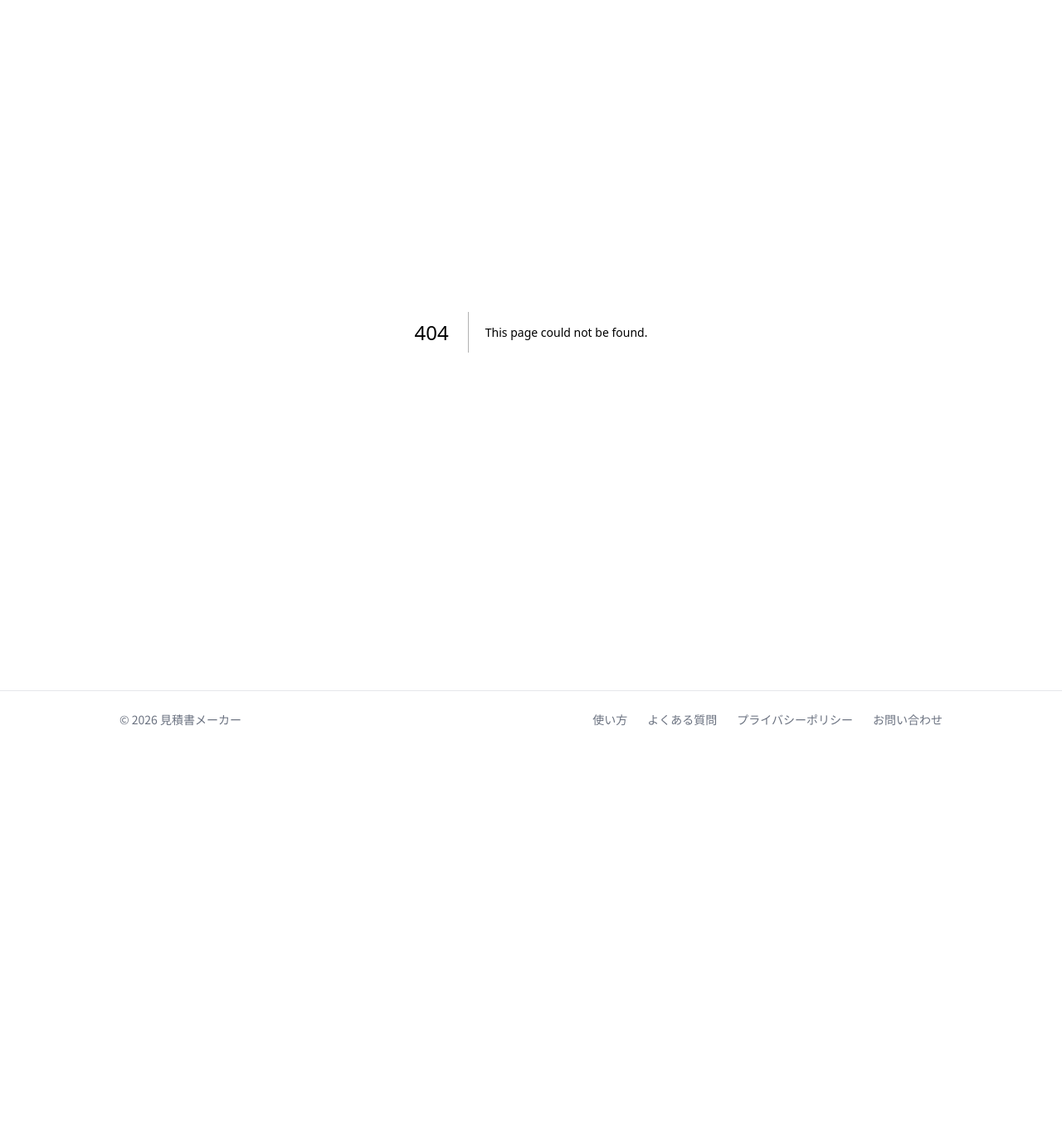
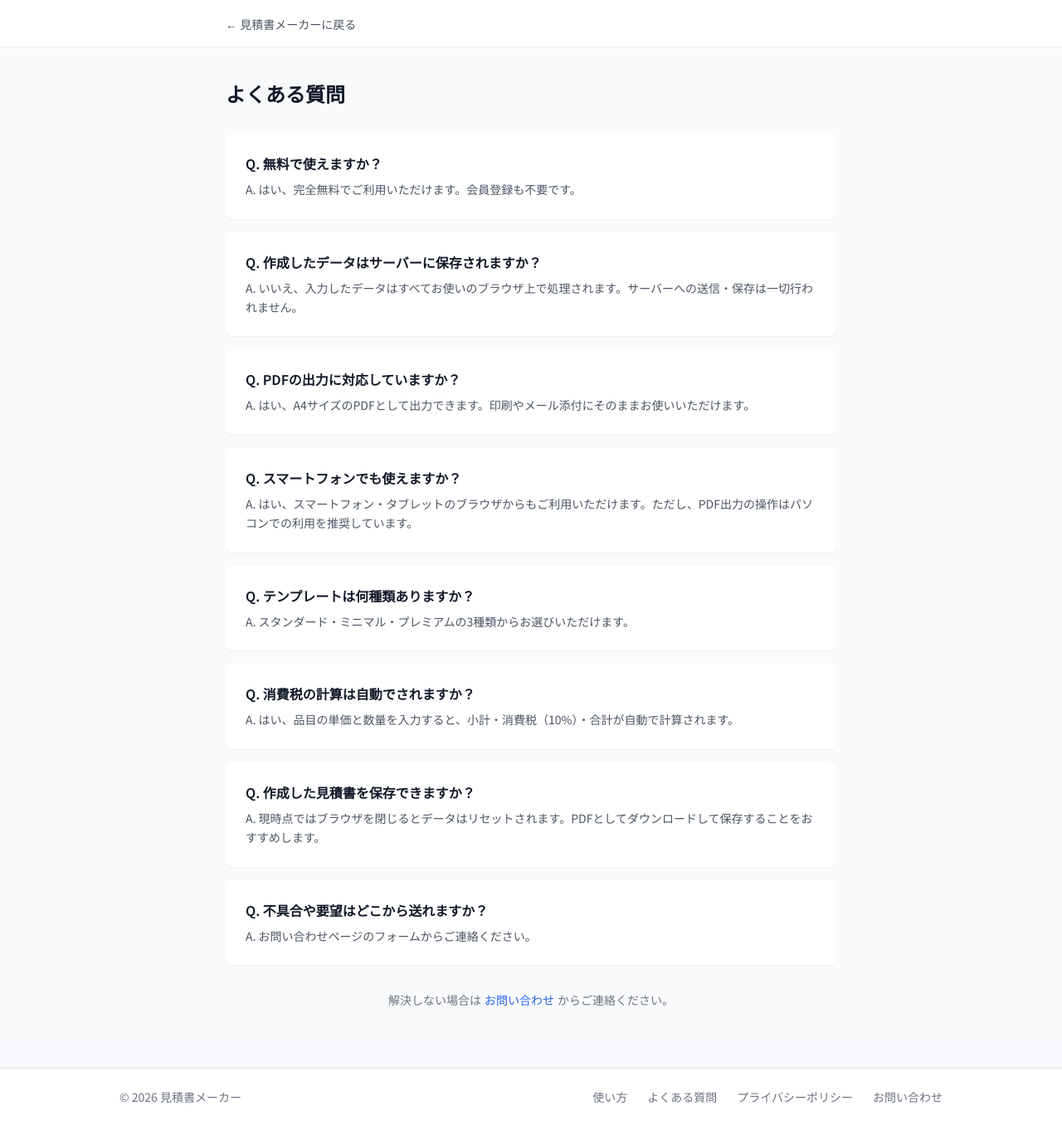
Before and after one commit to cha1tirou/mitsumori-maker, a Next.js app: page /faq in a window 1280 px wide. Before the commit this address had no page. Shown: the whole page at 83% size. Before the commit the page ends 901 px from the top, so only its background shows below. Built offline with nearby package versions, Linux system fonts and the light colour scheme.

Commit message:
Add faq page

```diff
--- /dev/null
+++ b/src/app/faq/page.tsx
@@ -0,0 +1,74 @@
+import type { Metadata } from "next";
+import Link from "next/link";
+
+export const metadata: Metadata = {
+  title: "よくある質問 | 見積書メーカー",
+  description: "見積書メーカーに関するよくある質問をまとめました。",
+};
+
+const faqs = [
+  {
+    q: "無料で使えますか？",
+    a: "はい、完全無料でご利用いただけます。会員登録も不要です。",
+  },
+  {
+    q: "作成したデータはサーバーに保存されますか？",
+    a: "いいえ、入力したデータはすべてお使いのブラウザ上で処理されます。サーバーへの送信・保存は一切行われません。",
+  },
+  {
+    q: "PDFの出力に対応していますか？",
+    a: "はい、A4サイズのPDFとして出力できます。印刷やメール添付にそのままお使いいただけます。",
+  },
+  {
+    q: "スマートフォンでも使えますか？",
+    a: "はい、スマートフォン・タブレットのブラウザからもご利用いただけます。ただし、PDF出力の操作はパソコンでの利用を推奨しています。",
+  },
+  {
+    q: "テンプレートは何種類ありますか？",
+    a: "スタンダード・ミニマル・プレミアムの3種類からお選びいただけます。",
+  },
+  {
+    q: "消費税の計算は自動でされますか？",
+    a: "はい、品目の単価と数量を入力すると、小計・消費税（10%）・合計が自動で計算されます。",
+  },
+  {
+    q: "作成した見積書を保存できますか？",
+    a: "現時点ではブラウザを閉じるとデータはリセットされます。PDFとしてダウンロードして保存することをおすすめします。",
+  },
+  {
+    q: "不具合や要望はどこから送れますか？",
+    a: "お問い合わせページのフォームからご連絡ください。",
+  },
+];
+
+export default function FaqPage() {
+  return (
+    <div className="min-h-screen bg-gray-50">
+      <header className="bg-white border-b border-gray-200">
+        <div className="max-w-3xl mx-auto px-4 py-4">
+          <Link href="/" className="text-gray-600 hover:text-gray-900 text-sm">
+            ← 見積書メーカーに戻る
+          </Link>
+        </div>
+      </header>
+      <main className="max-w-3xl mx-auto px-4 py-10">
+        <h1 className="text-2xl font-bold text-gray-900 mb-8">よくある質問</h1>
+        <div className="space-y-4">
+          {faqs.map((faq, i) => (
+            <div key={i} className="bg-white rounded-lg shadow-sm p-6">
+              <h2 className="font-semibold text-gray-900 mb-2">Q. {faq.q}</h2>
+              <p className="text-gray-600 text-sm leading-relaxed">A. {faq.a}</p>
+            </div>
+          ))}
+        </div>
+        <div className="mt-8 text-center text-sm text-gray-500">
+          解決しない場合は
+          <Link href="/contact" className="text-blue-600 hover:underline mx-1">
+            お問い合わせ
+          </Link>
+          からご連絡ください。
+        </div>
+      </main>
+    </div>
+  );
+}
```
